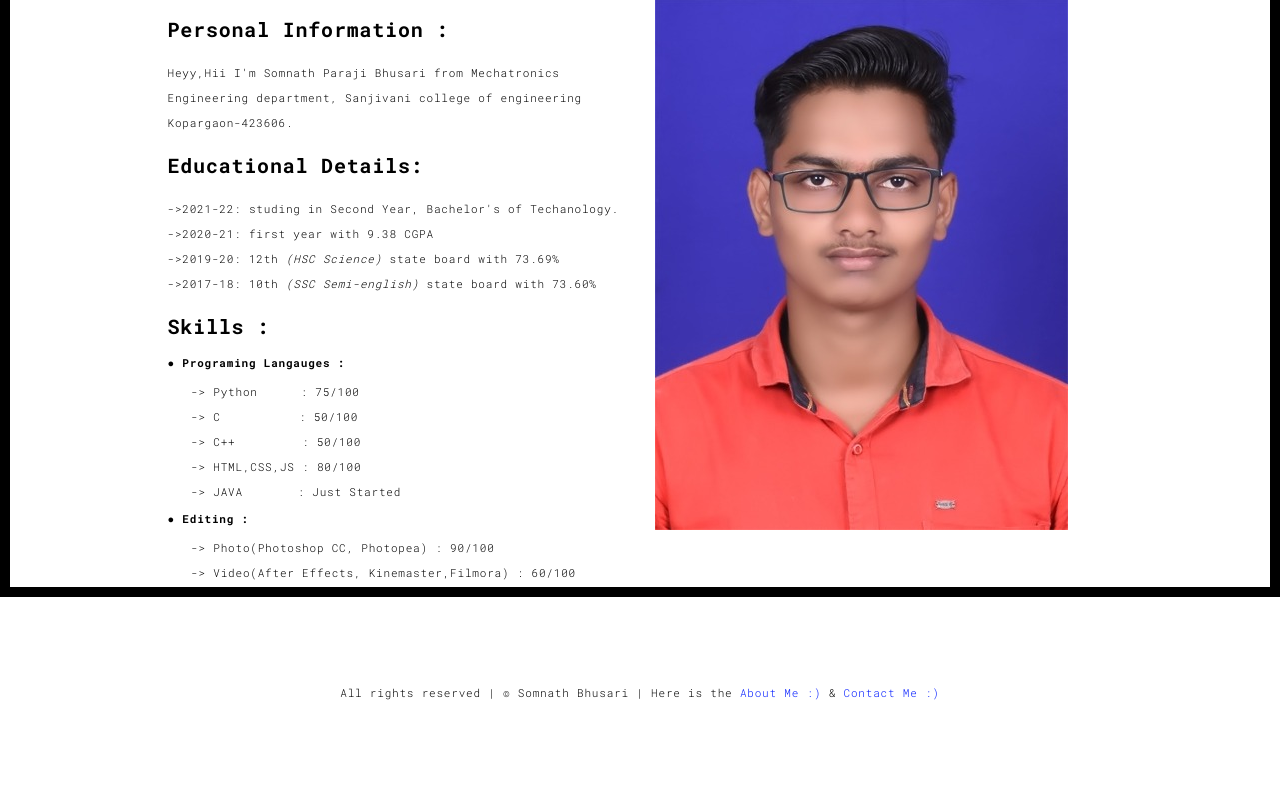
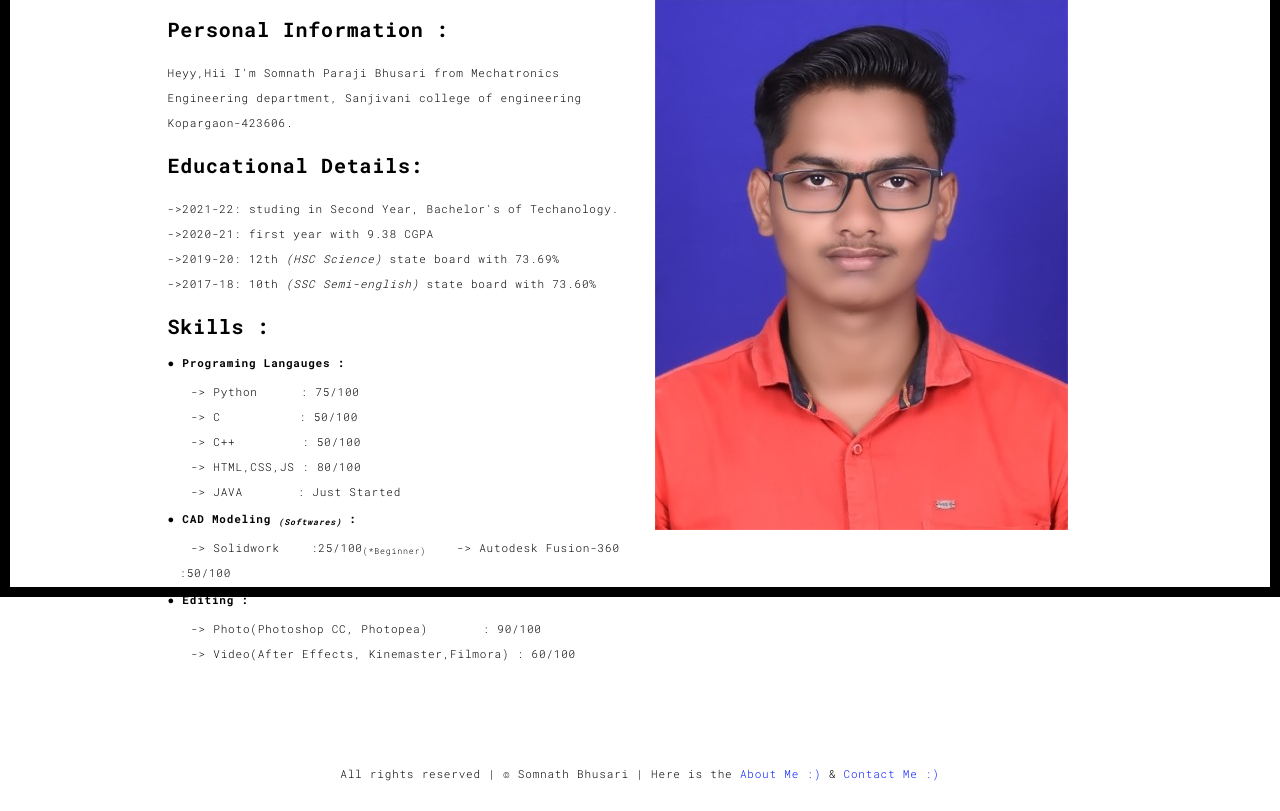
Before and after one commit to somnathbhusari/portfo, a Flask app: page /about.html in a window 1280 px wide. Shown: the part 203-1014 px from the top of the page. Before the commit the page ends 903 px from the top, so only its background shows below. Run offline with Flask 2, Linux system fonts and the light colour scheme; some libraries are stand-ins or nearby versions.

Commit message:
About changes

```diff
--- a/templates/about.html
+++ b/templates/about.html
@@ -78,8 +78,11 @@
                     &emsp;&emsp;-> C++           &emsp;&emsp;&emsp;&emsp;&emsp;: 50/100</br>
                     &emsp;&emsp;-> HTML,CSS,JS   : 80/100</br>
                     &emsp;&emsp;-> JAVA          &emsp;&emsp;&emsp;&emsp;: Just Started</br>
+                    <h5>● CAD Modeling <sub><i>(Softwares)</i></sub> : </h5>
+                    &emsp;&emsp;-> Solidwork     &emsp;&emsp;:25/100<sub>(*Beginner)</sub>
+                    &emsp;&emsp;-> Autodesk Fusion-360 &emsp;:50/100
                     <h5>● Editing : </h5>
-                    &emsp;&emsp;-> Photo(Photoshop CC, Photopea)        : 90/100</br>
+                    &emsp;&emsp;-> Photo(Photoshop CC, Photopea)        &emsp;&emsp;&emsp;&emsp;: 90/100</br>
                     &emsp;&emsp;-> Video(After Effects, Kinemaster,Filmora)        : 60/100</br>
                   </p>
                 </div>
```
